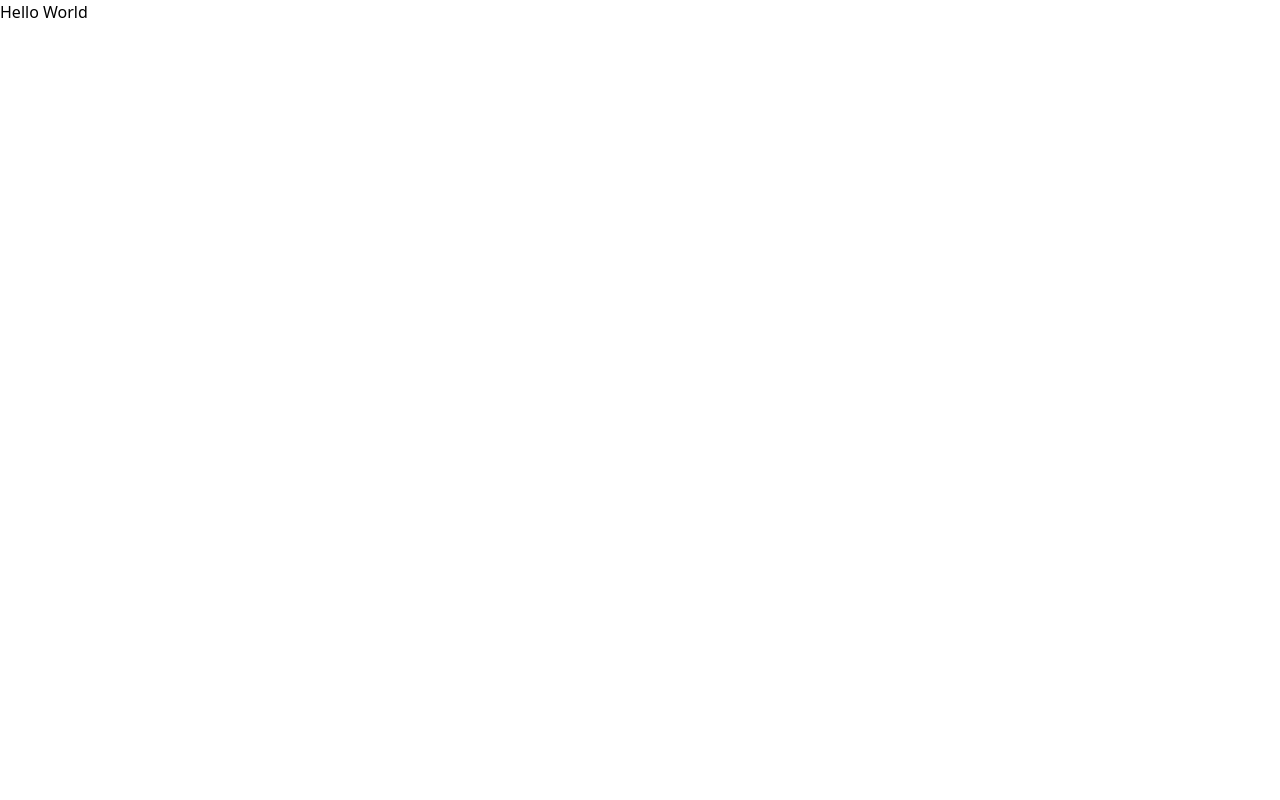
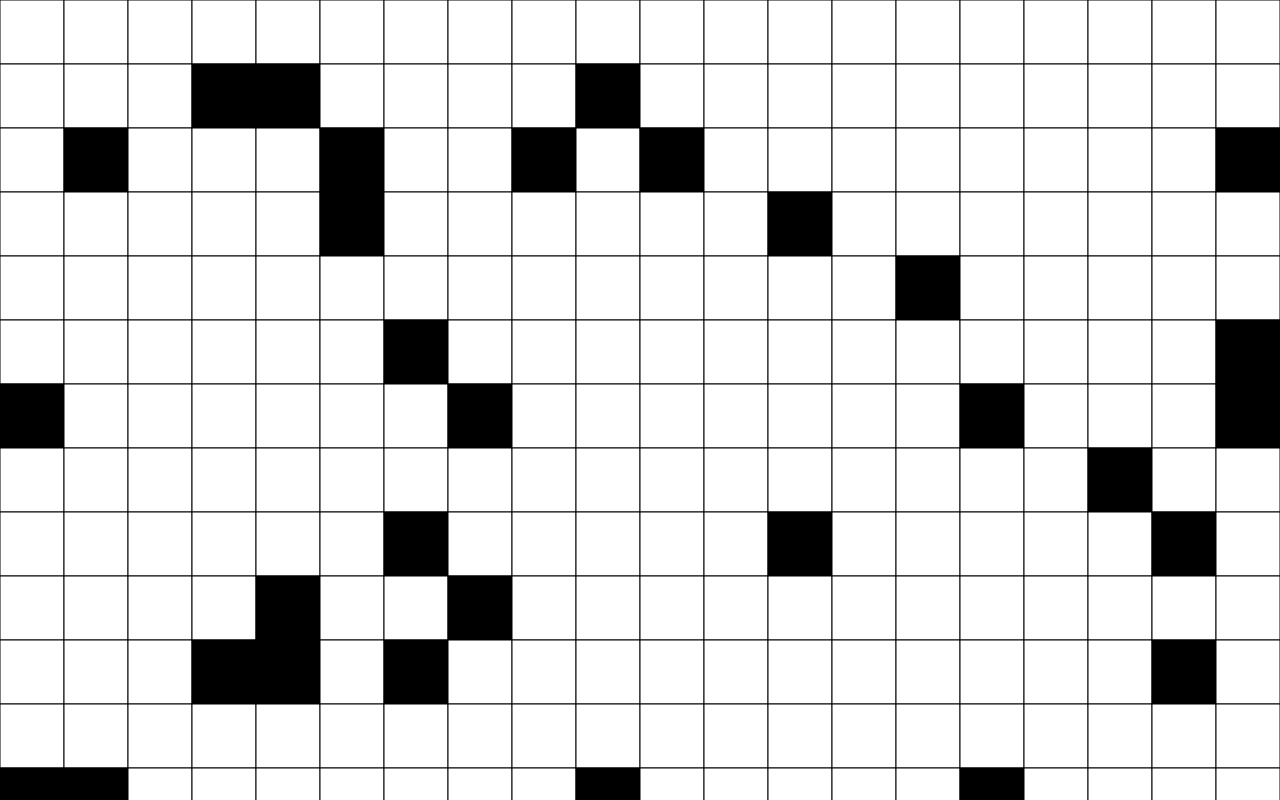
Before and after one commit to aboutBlank-dev/game-of-life-react, a React (Vite) app: page / in a window 1280 px wide. Built offline with nearby package versions, Linux system fonts and the light colour scheme.

Commit message:
added grid canvas component which always fills the entire backgroud of the app

```diff
--- a/src/App.tsx
+++ /dev/null
@@ -1,5 +0,0 @@
-function App() {
-  return <div>Hello World</div>;
-}
-
-export default App;
--- /dev/null
+++ b/src/Game.tsx
@@ -0,0 +1,39 @@
+import { useState } from "react";
+import Canvas from "./components/GridCanvas";
+
+type Props = {};
+
+export type GridCell = {
+  x: number;
+  y: number;
+  alive: boolean;
+};
+
+function generateInitialGrid(gridSize: number) {
+  const newGrid: GridCell[][] = [];
+  for (let i = 0; i < gridSize; i++) {
+    newGrid[i] = [];
+    for (let j = 0; j < gridSize; j++) {
+      newGrid[i][j] = {
+        x: i,
+        y: j,
+        alive: Math.random() > 0.9,
+      };
+    }
+  }
+  return newGrid;
+}
+
+function Game({}: Props) {
+  const [gridCells, setGridCells] = useState<GridCell[][]>(
+    generateInitialGrid(20)
+  );
+
+  return (
+    <div className='w-full h-screen'>
+      <Canvas gridCells={gridCells} />
+    </div>
+  );
+}
+
+export default Game;
--- /dev/null
+++ b/src/components/GridCanvas.tsx
@@ -0,0 +1,66 @@
+import React, { useEffect, useRef, useState } from "react";
+import { GridCell } from "../Game";
+
+type Props = {
+  gridCells: GridCell[][];
+};
+
+function Canvas(
+  { gridCells }: Props,
+  props: React.CanvasHTMLAttributes<HTMLCanvasElement>
+) {
+  const canvasRef = useRef<HTMLCanvasElement>(null);
+
+  const [windowWidth, setWindowWidth] = useState(window.innerWidth);
+  const [windowHeight, setWindowHeight] = useState(window.innerHeight);
+
+  const gridSize = 20;
+
+  useEffect(() => {
+    const canvas = canvasRef.current;
+    const ctx = canvas?.getContext("2d");
+
+    if (!canvas || !ctx) return;
+
+    const cellSize =
+      (windowWidth > windowHeight ? windowWidth : windowHeight) / gridSize;
+
+    for (let i = 0; i < gridCells.length; i++) {
+      for (let j = 0; j < gridCells[i].length; j++) {
+        const cell = gridCells[i][j];
+        ctx.fillStyle = cell.alive ? "black" : "white";
+        ctx.fillRect(cell.x * cellSize, cell.y * cellSize, cellSize, cellSize);
+        ctx.strokeRect(
+          cell.x * cellSize,
+          cell.y * cellSize,
+          cellSize,
+          cellSize
+        );
+      }
+    }
+  }, [windowHeight, windowWidth, gridCells]);
+
+  useEffect(() => {
+    const setWindowSizes = () => {
+      setWindowHeight(window.innerHeight);
+      setWindowWidth(window.innerWidth);
+    };
+
+    window.addEventListener("resize", setWindowSizes);
+
+    return () => {
+      window.removeEventListener("resize", setWindowSizes);
+    };
+  });
+
+  return (
+    <canvas
+      ref={canvasRef}
+      width={windowWidth}
+      height={windowHeight}
+      {...props}
+    />
+  );
+}
+
+export default Canvas;
--- a/src/main.tsx
+++ b/src/main.tsx
@@ -1,6 +1,6 @@
 import React from "react";
 import ReactDOM from "react-dom/client";
-import App from "./App.tsx";
+import App from "./Game.tsx";
 import "./index.css";
 
 ReactDOM.createRoot(document.getElementById("root")!).render(
```
